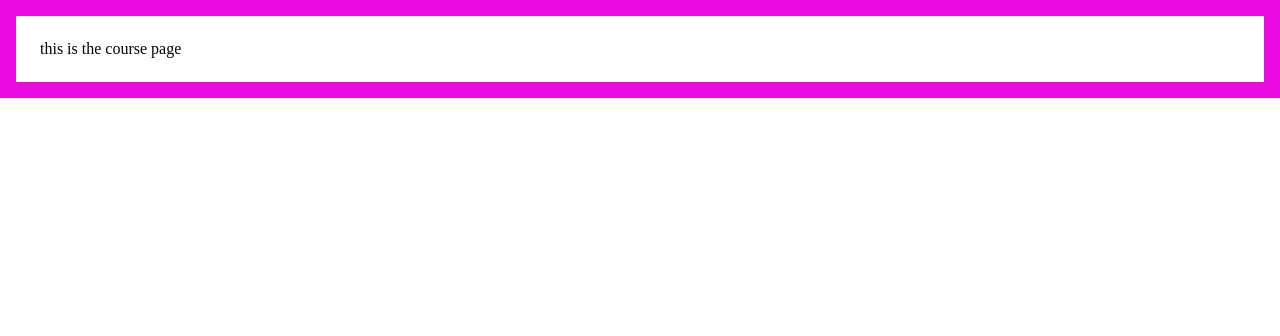
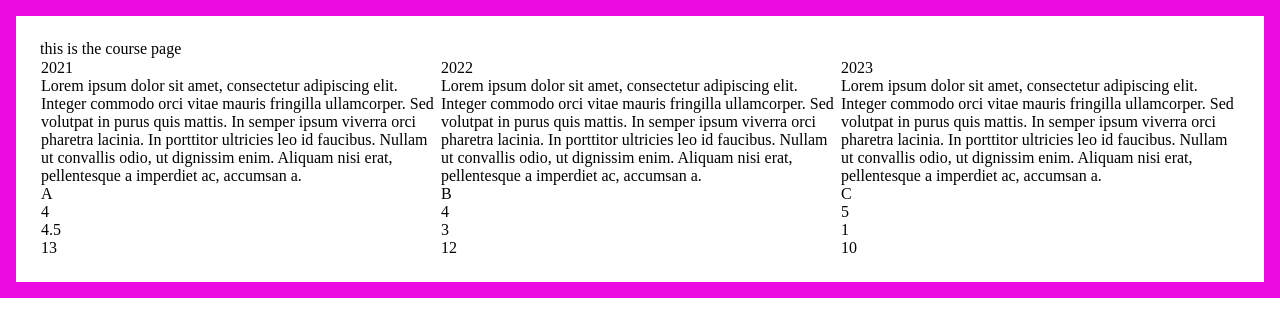
Before and after one commit to nandinijirobe/Course-Roast, a React (Vite) app in the folder frontend/: page /course in a window 1280 px wide. Shown: the top 336 px of the page. Built offline with nearby package versions, Linux system fonts and the light colour scheme; a web font is replaced by a local one.

Commit message:
Added skeleton of reviews to course page

```diff
--- a/frontend/src/pages/Course.jsx
+++ b/frontend/src/pages/Course.jsx
@@ -1,7 +1,14 @@
+import styles from './Course.module.css';
+import React from 'react';
+import ReviewsDisplay from './components/ReviewsDisplay'
+import Logo from './components/Logo'
+
+
 export default function Course () {
     return(
         <>
             this is the course page
+            <ReviewsDisplay/>
         </>
     )
 }
--- /dev/null
+++ b/frontend/src/pages/components/Review.jsx
@@ -0,0 +1,23 @@
+import React from "react";
+import styles from './Review.module.css';
+
+export default function Tile(props) {
+    return (
+        <div className={`${styles['review-container']}
+                        ${props.overallRating >= 4 ? styles['high-rated']:
+                          props.overallRating >= 2 ? styles['mid-rated']:
+                          styles['low-rated']}`}>
+
+            <div className={styles["sem-year"]}>{props.semester} {props.year}</div>
+            <div className={styles["comment-grade"]}>
+                <div className = {styles["comment"]}>{props.comment}</div>
+                <div className = {styles["grade"]}>{props.grade}</div>
+            </div>
+            <div className={styles["stats"]}>
+                    <div className={styles["rating"]}>{props.overallRating}</div>
+                    <div className={styles["difficulty"]}>{props.difficulty}</div>
+                    <div className={styles["hours-week"]}>{props.hoursPerWeek}</div>
+            </div>
+        </div>
+    );
+}
--- /dev/null
+++ b/frontend/src/pages/components/ReviewsDisplay.jsx
@@ -0,0 +1,15 @@
+import React, { useEffect, useState } from "react";
+import Review from './Review'
+import styles from './ReviewsDisplay.module.css';
+
+export default function ReviewsDisplay() {
+    return (
+        <div>
+        <tbody>
+                <td><Review overallRating = {4} semester = "" year = {2021} grade = "A" difficulty = {4.5} hoursPerWeek = {13} comment = "Lorem ipsum dolor sit amet, consectetur adipiscing elit. Integer commodo orci vitae mauris fringilla ullamcorper. Sed volutpat in purus quis mattis. In semper ipsum viverra orci pharetra lacinia. In porttitor ultricies leo id faucibus. Nullam ut convallis odio, ut dignissim enim. Aliquam nisi erat, pellentesque a imperdiet ac, accumsan a."/></td>
+                <td><Review overallRating = {4} semester = "" year = {2022} grade = "B" difficulty = {3} hoursPerWeek = {12} comment = "Lorem ipsum dolor sit amet, consectetur adipiscing elit. Integer commodo orci vitae mauris fringilla ullamcorper. Sed volutpat in purus quis mattis. In semper ipsum viverra orci pharetra lacinia. In porttitor ultricies leo id faucibus. Nullam ut convallis odio, ut dignissim enim. Aliquam nisi erat, pellentesque a imperdiet ac, accumsan a."/></td>
+                <td><Review overallRating = {5} semester = "" year = {2023} grade = "C" difficulty = {1} hoursPerWeek = {10} comment = "Lorem ipsum dolor sit amet, consectetur adipiscing elit. Integer commodo orci vitae mauris fringilla ullamcorper. Sed volutpat in purus quis mattis. In semper ipsum viverra orci pharetra lacinia. In porttitor ultricies leo id faucibus. Nullam ut convallis odio, ut dignissim enim. Aliquam nisi erat, pellentesque a imperdiet ac, accumsan a."/></td>
+        </tbody>
+    </div>
+    );
+}
```
Also changed, not shown: frontend/src/pages/Course.module.css (added), frontend/src/pages/components/Review.module.css (added), frontend/src/pages/components/ReviewsDisplay.module.css (added).
